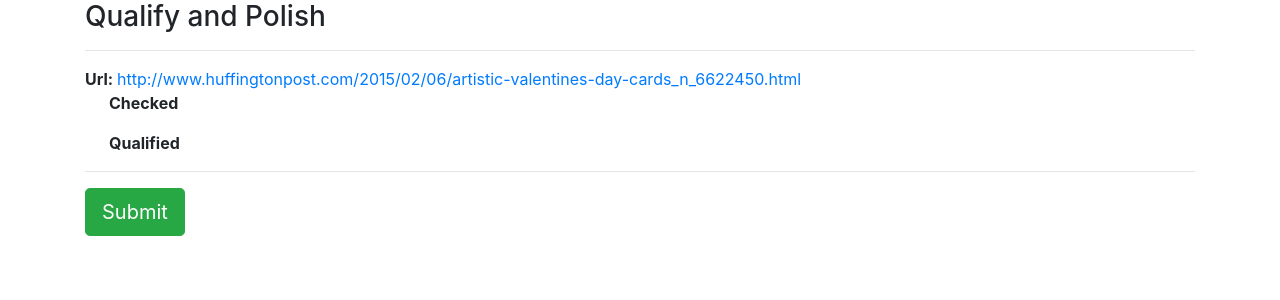
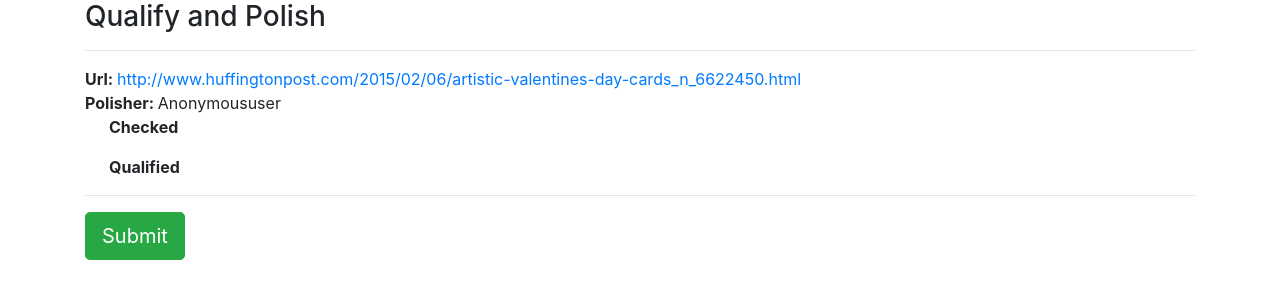
Before and after one commit to TechRenT/data_entry_app, a Django app: page /vrpages/1/qualify_polish/ in a window 1280 px wide. Shown: the part 176-476 px from the top of the page. Run offline with Django 3.2, Linux system fonts and the light colour scheme; data comes from the database, SQL or seed files in the repository; both versions use the stored data as it was after the commit; some libraries are stand-ins or nearby versions.

Commit message:
clean the code, delete uncessary comments

```diff
--- a/vrpages/templates/vrpages/qualify_polish.html
+++ b/vrpages/templates/vrpages/qualify_polish.html
@@ -9,19 +9,14 @@
         {{ form.non_field_errors }}
         {{ polishform.non_field_errors }}
         <hr>
-
+        <div class="m-y-1">
+            <strong>Url: </strong><a href="{{ rawurl.url }}" target="_blank">{{ rawurl.url }}</a>
+        </div>
+        <div class="m-y-1">
+            <strong>Polisher: </strong>{{ polisher|title }}
+        </div>
         <form action="" method="POST">
             {% csrf_token %}
-            <!--<div class="form-group">-->
-                <!--<label for="{{ form.url.id_for_label }}">-->
-                    <!--<strong>{{ form.url.label }}:</strong>-->
-                    <!--<a href="{{ rawurl.url }}" target="_blank">{{ rawurl.url }}</a>-->
-                <!--</label>-->
-                <!--<div>-->
-                    <!--{% render_field form.url class="form-control" %}-->
-                <!--</div>-->
-            <!--</div>-->
-            <strong>Url: </strong><a href="{{ rawurl.url }}" target="_blank">{{ rawurl.url }}</a>
             <div class="form-group">
                 <label class="custom-control custom-checkbox">
                     {% render_field form.checked class="custom-control-input" %}
@@ -36,14 +31,6 @@
                     <span class="custom-control-description"><strong>Qualified</strong></span>
                 </label>
             </div>
-            <!--<div class="form-group">-->
-                <!--<label for="{{ form.polisher.id_for_label }}">-->
-                    <!--<strong>{{ form.polisher.label }}:</strong>-->
-                <!--</label>-->
-                <!--<div>-->
-                    <!--{% render_field form.polisher class="form-control" %}-->
-                <!--</div>-->
-            <!--</div>-->
 
             <hr>
             <div id="polish" style="display: none">
@@ -61,7 +48,6 @@
                         {% endfor %}
                     </div>
                 {% endfor %}
-                <p>Polisher: <b>{{ polisher|title }}</b></p>
             </div>
             <div class="form-group">
                 <button type="submit" class="btn btn-success btn-lg">Submit</button>
--- a/vrpages/views.py
+++ b/vrpages/views.py
@@ -70,9 +70,7 @@ def qualify_polish(request, pk):
         return HttpResponseRedirect(reverse('vrpages:no_task', args=[pk]))
     else:
         form = forms.RawUrlForm(instance=rawurl)
-                                # initial={'polisher': request.user.pk})
         polishform = forms.PolishUrlForm(initial={'polished_url': rawurl.url})
-                                                  # 'polisher': request.user.pk})
 
         if request.method == 'POST':
             updated_rawurl = models.RawUrl.objects.get(id=rawurl.pk)
@@ -86,7 +84,6 @@ def qualify_polish(request, pk):
                         form.save()
                         polishurl = polishform.save(commit=False)
                         polishurl.rawurl = rawurl
-                        #  polishurl.polisher = request.user
                         polishurl.save()
                         return HttpResponseRedirect(reverse
                                 ('vrpages:qualify_polish', args=[pk]))
```
Also changed, not shown: db.sqlite3.
